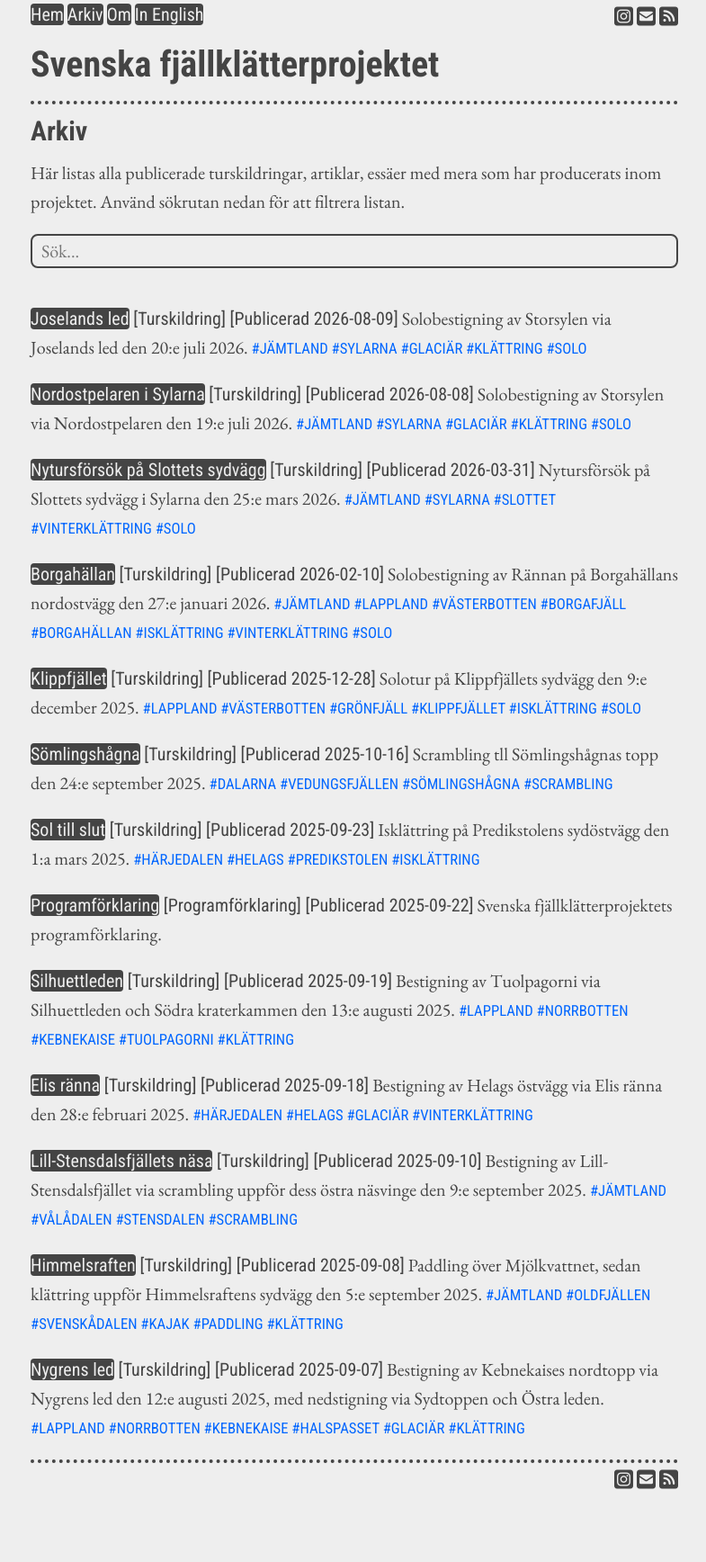
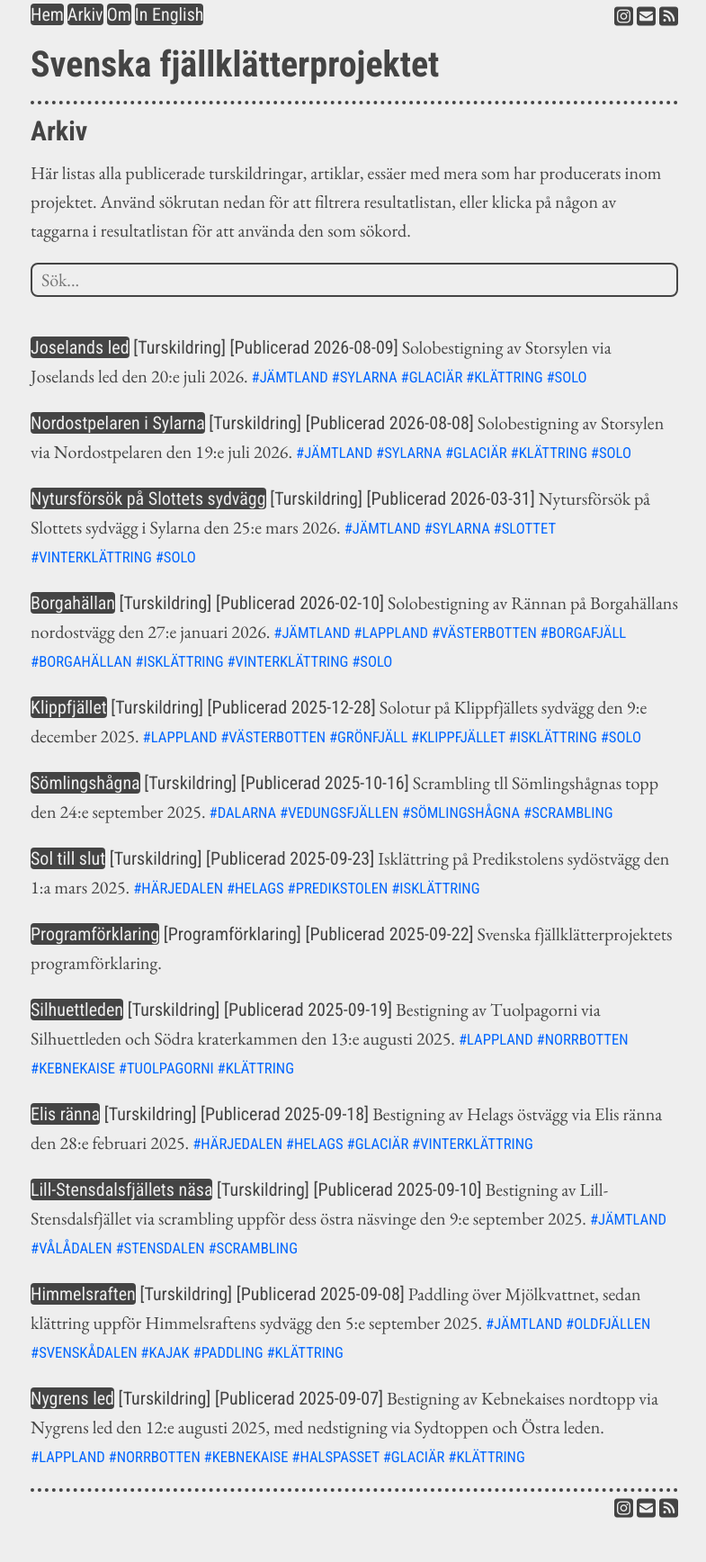
Before and after one commit to fjallklatterprojektet/fjallklatterprojektet.github.io, a Jekyll site: the page built from arkiv.html, in a window 1280 px wide. Shown: the whole page at 90% size, without its empty margins (246-1031 px from the left). Built offline with Jekyll 4.4.1, drawn with Linux system fonts in a browser that asks for light colours; before the commit the page ends 1704 px from its top, so only the background shows below that.

Commit message:
Tweak text in arkiv

```diff
--- a/arkiv.html
+++ b/arkiv.html
@@ -34,7 +34,7 @@ function addTagToSearchBox(tag) {
 </script>
 
 <h2>Arkiv</h2>
-<p>Här listas alla publicerade turskildringar, artiklar, essäer med mera som har producerats inom projektet. Använd sökrutan nedan för att filtrera listan.</p>
+<p>Här listas alla publicerade turskildringar, artiklar, essäer med mera som har producerats inom projektet. Använd sökrutan nedan för att filtrera resultatlistan, eller klicka på någon av taggarna i resultatlistan för att använda den som sökord.</p>
 <input type="search" class="search_box" id="search_input" onkeyup="filterPostList(this.value)" onsearch="filterPostList(this.value)" placeholder="Sök...">
 <ul id="post_list">
   {% for post in site.posts %}
```
